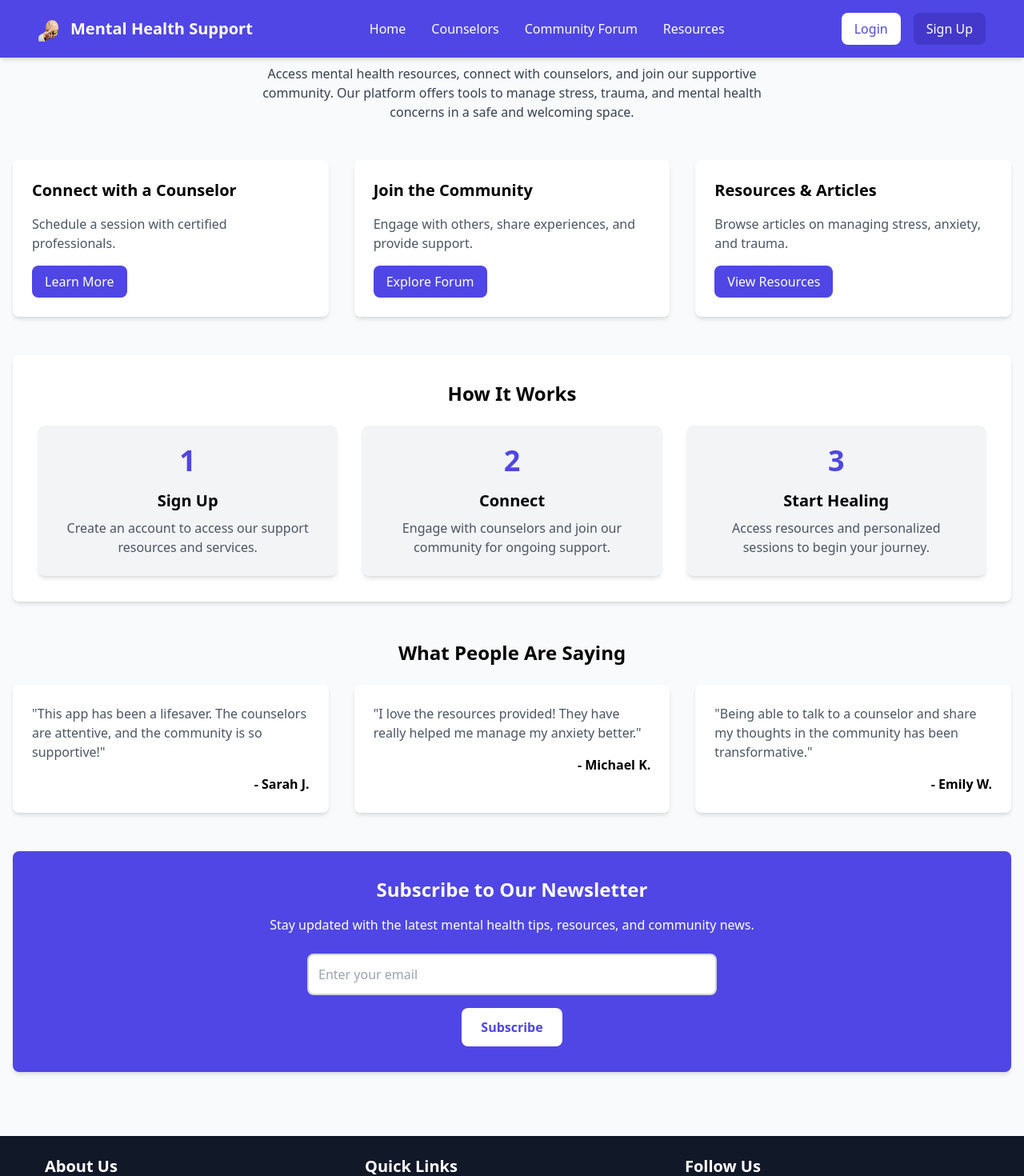
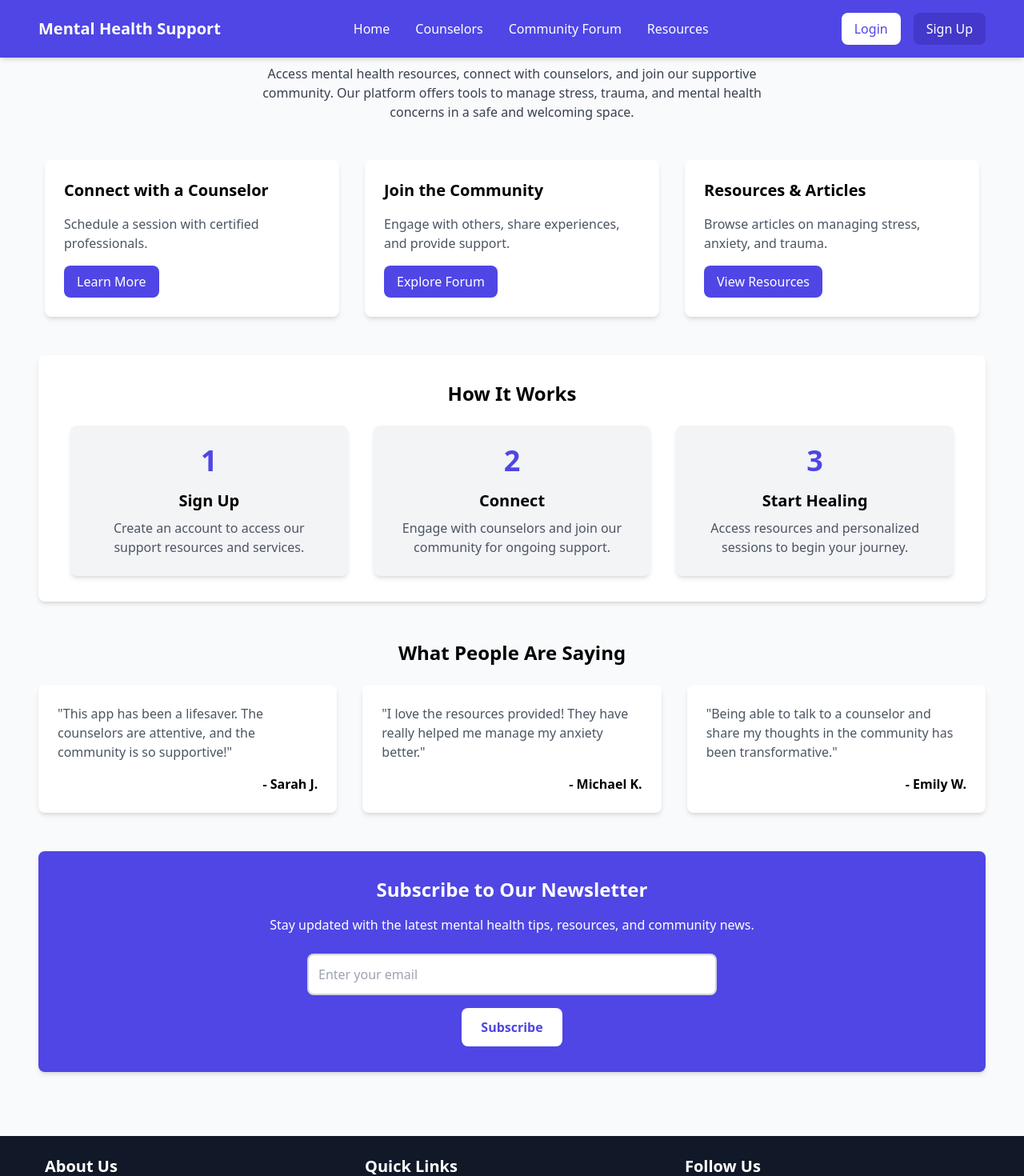
Before and after one commit to Giathi-Daniel/MentalHealthApp-Hackathon, a React (Create React App) app: page / in a window 1280 px wide. Shown: the top 1470 px of the page at 80% size. Built offline with nearby package versions, Linux system fonts and the light colour scheme.

Commit message:
refactor

```diff
--- a/src/components/Header.js
+++ b/src/components/Header.js
@@ -13,7 +13,7 @@ const Header = () => {
     <header className="bg-indigo-600 text-white p-4 shadow-md fixed w-full z-50 px-12 sm:px-[none]">
       <div className="container mx-auto flex items-center justify-between">
         <div className="flex items-center">
-          <img src={`${process.env.PUBLIC_URL}/logo.png`} alt="App Logo" className="h-8 w-8 mr-2" />
+          {/* <img src={`${process.env.PUBLIC_URL}/logo.png`} alt="App Logo" className="h-8 w-8 mr-2" /> */}
           <span className="text-xl font-bold">Mental Health Support</span>
         </div>
 
--- a/src/pages/Home.js
+++ b/src/pages/Home.js
@@ -16,7 +16,7 @@ const Home = () => {
           </p>
         </section>
 
-        <div className="grid md:grid-cols-3 gap-8 mb-12">
+        <div className="grid md:grid-cols-3 gap-8 mb-12 px-10">
           <div className="bg-white p-6 rounded-lg shadow-md hover:shadow-lg transition">
             <h3 className="text-xl font-semibold mb-4">Connect with a Counselor</h3>
             <p className="text-gray-600">Schedule a session with certified professionals.</p>
@@ -51,9 +51,9 @@ const Home = () => {
           </div>
         </div>
 
-        <section className="bg-white p-8 rounded-lg shadow-md mb-12">
+        <section className="bg-white rounded-lg shadow-md mb-12 mx-8 py-8">
           <h2 className="text-2xl font-semibold text-center mb-6">How It Works</h2>
-          <div className="grid grid-cols-1 md:grid-cols-3 gap-8">
+          <div className="grid grid-cols-1 md:grid-cols-3 gap-8 px-10">
             <div className="bg-gray-100 p-6 rounded-lg shadow-md text-center">
               <div className="mb-4">
                 <span className="text-indigo-600 text-4xl font-bold">1</span>
@@ -78,8 +78,7 @@ const Home = () => {
           </div>
         </section>
 
-
-        <section className="mb-12">
+        <section className="mb-12 px-8">
           <h2 className="text-2xl font-semibold text-center mb-6">What People Are Saying</h2>
           <div className="grid md:grid-cols-3 gap-8">
             <div className="bg-white p-6 rounded-lg shadow-md">
@@ -97,7 +96,7 @@ const Home = () => {
           </div>
         </section>
 
-        <section className="bg-indigo-600 text-white p-8 rounded-lg shadow-md mb-12 text-center">
+        <section className="bg-indigo-600 text-white py-8 rounded-lg shadow-md mb-12 text-center mx-8">
           <h2 className="text-2xl font-semibold mb-4">Subscribe to Our Newsletter</h2>
           <p className="mb-6">Stay updated with the latest mental health tips, resources, and community news.</p>
           <form className="max-w-lg mx-auto">
```
